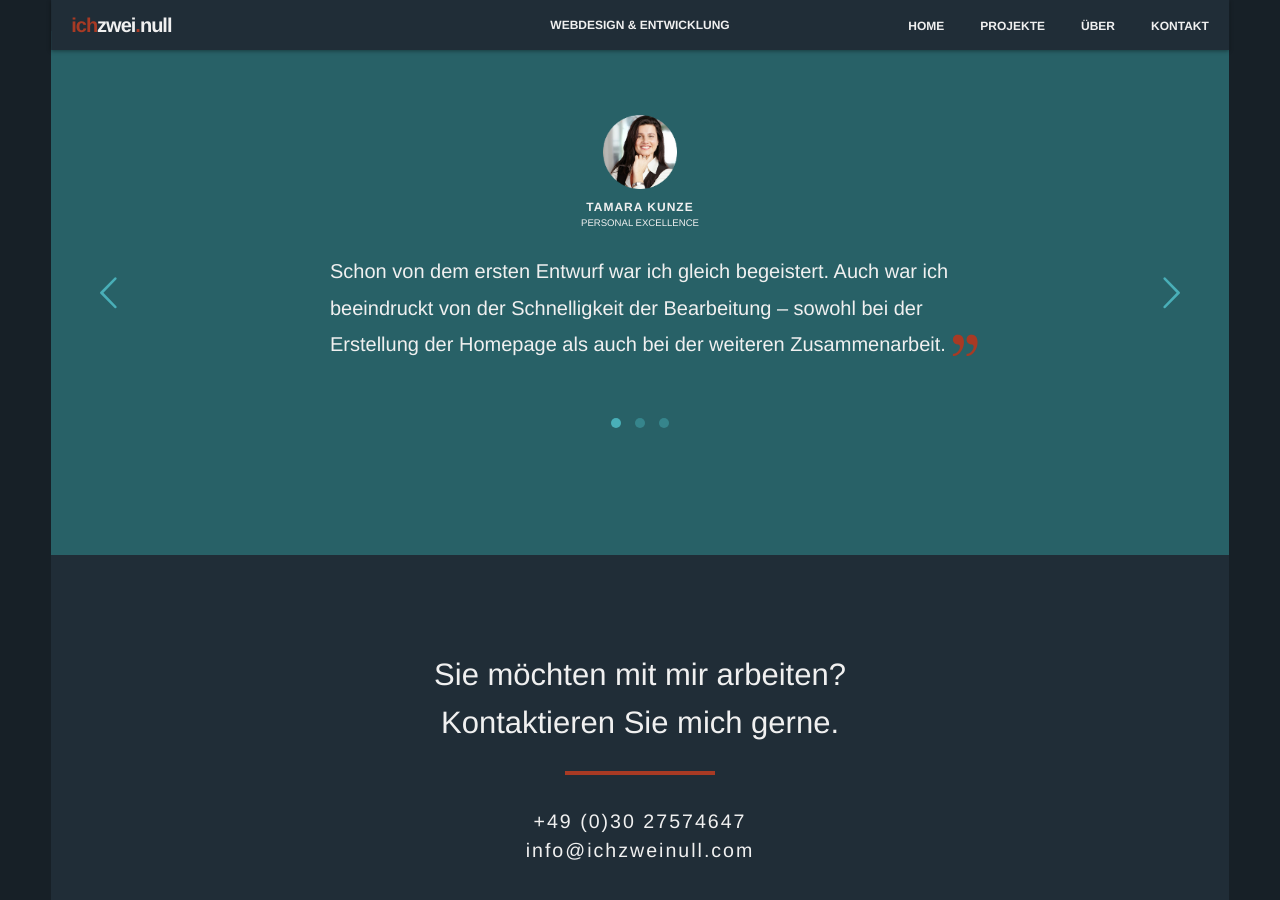
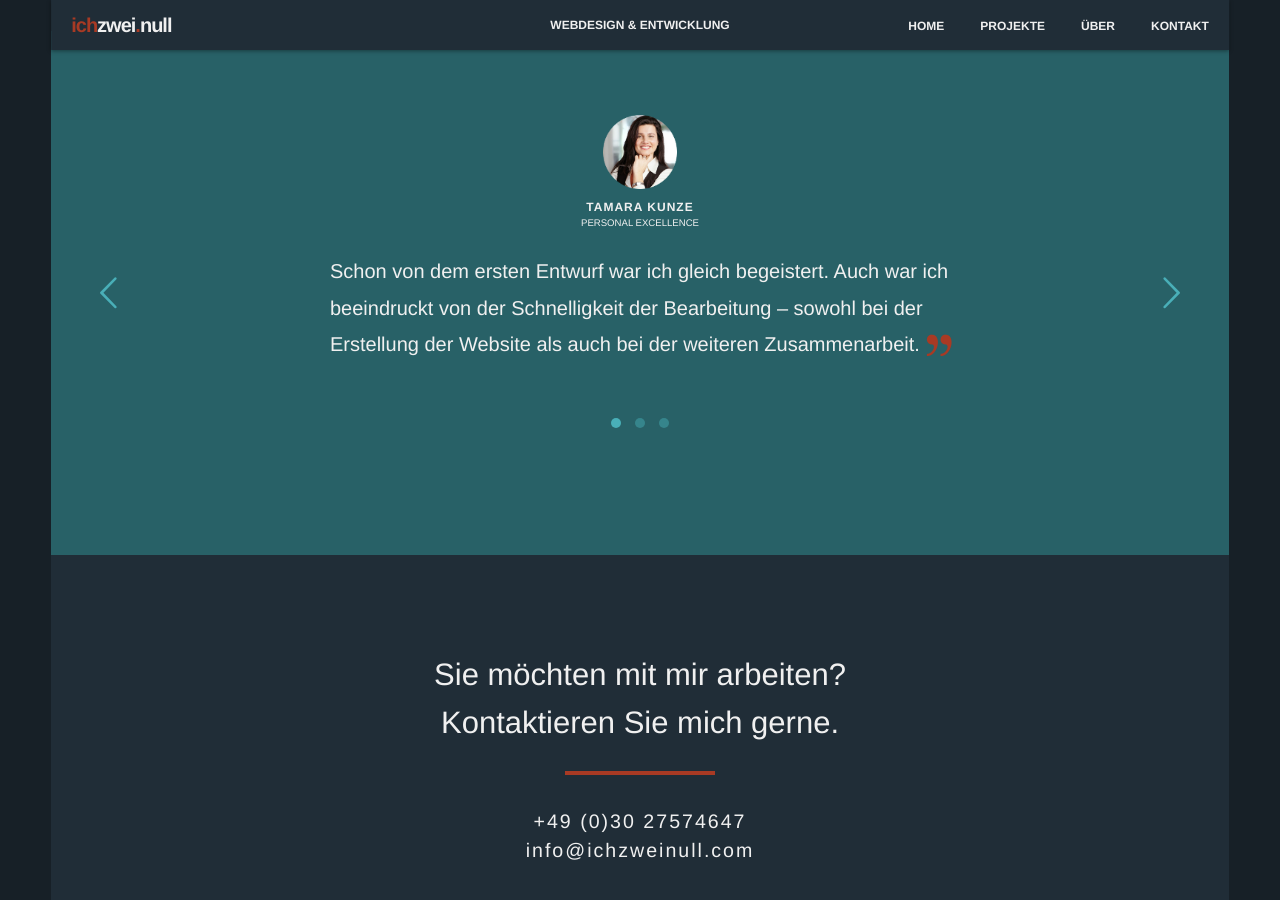
Before and after one commit to rschach/ichzweinull, a Jekyll site: the page built from index.html, in a window 1280 px wide and 900 px high, scrolled down 2842 px. Built offline with Jekyll 4.4.1, drawn with Linux system fonts in a browser that asks for light colours; nearby versions of some CDN libraries; some web fonts are replaced; comment, search, counter and statistics services are not loaded.

Commit message:
Adjust client quote

```diff
--- a/_data/settings.yml
+++ b/_data/settings.yml
@@ -10,7 +10,7 @@ projects:
 - {title: Kleine Nachtrevue, image: kleine-nachtrevue.jpg, folder: 'project-3', header: 'project-3', text: 'Ein erfolgreiches frisches Branding und responsives Webdesign für das Berliner Burlesque-Theater.'}
 
 clients:
-- {name: Tamara Kunze, company: Personal Excellence, image: tamara-kunze.png, text: 'Schon von dem ersten Entwurf war ich gleich begeistert. Auch war ich beeindruckt von der Schnelligkeit der Bearbeitung – sowohl bei der Erstellung der Homepage als auch bei der weiteren Zusammenarbeit.'}
+- {name: Tamara Kunze, company: Personal Excellence, image: tamara-kunze.png, text: 'Schon von dem ersten Entwurf war ich gleich begeistert. Auch war ich beeindruckt von der Schnelligkeit der Bearbeitung – sowohl bei der Erstellung der Website als auch bei der weiteren Zusammenarbeit.'}
 - {name: Uwe Schmidt, company: Werkraum, image: uwe-schmidt.png, text: 'Sascha Mersch hat mich von der ersten Idee bis zum Launch komplett begleitet und zu einer wunderbaren Website verholfen, die bei meinen Kunden ohne Ausnahme großen Eindruck hinterlassen hat.'}
 - {name: Esther Kimmel, company: Kimmelcoaching, image: esther-kimmel.png, text: 'Was ich selbst gar nicht so klar ausdrücken konnte, haben Sie offenbar intuitiv erfasst und umgesetzt: mit einem sehr guten Gespür dafür, was zu mir als Person und gleichzeitig zu meiner Branche passt.'}
 
```
